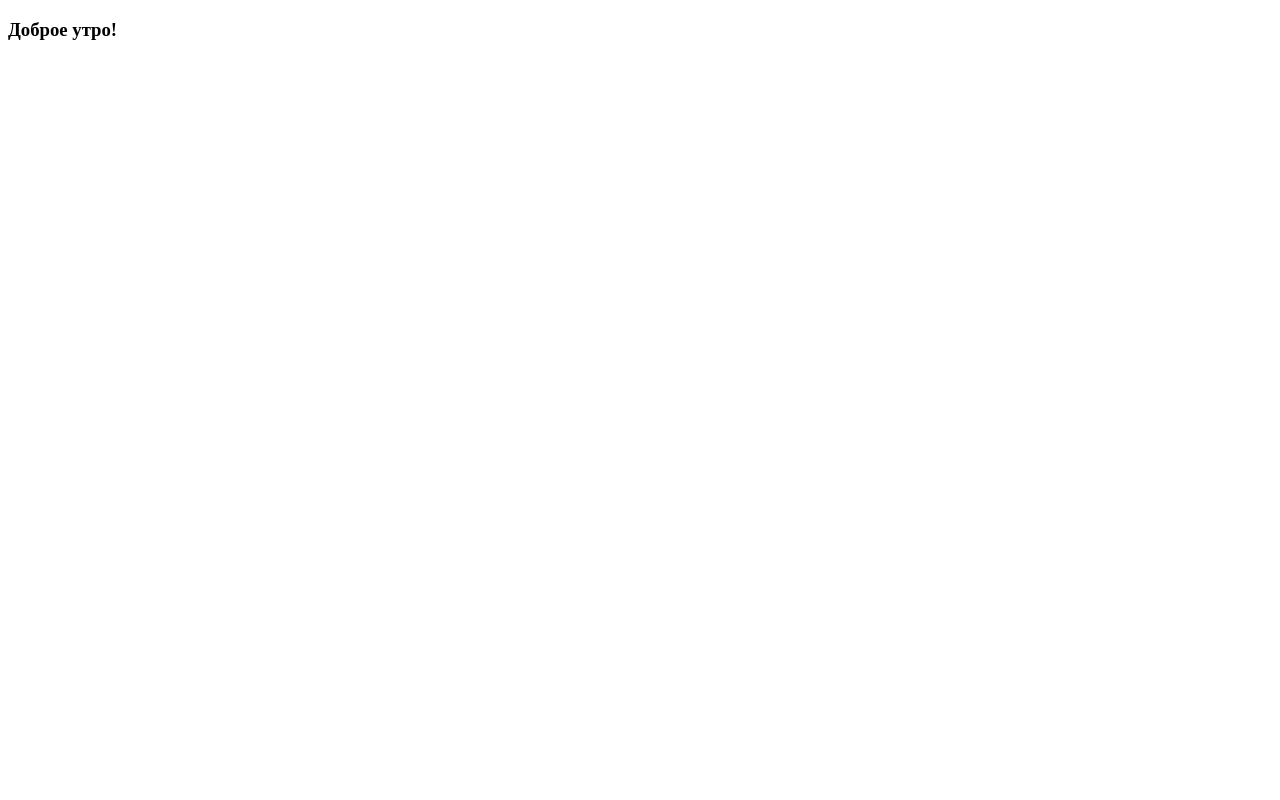
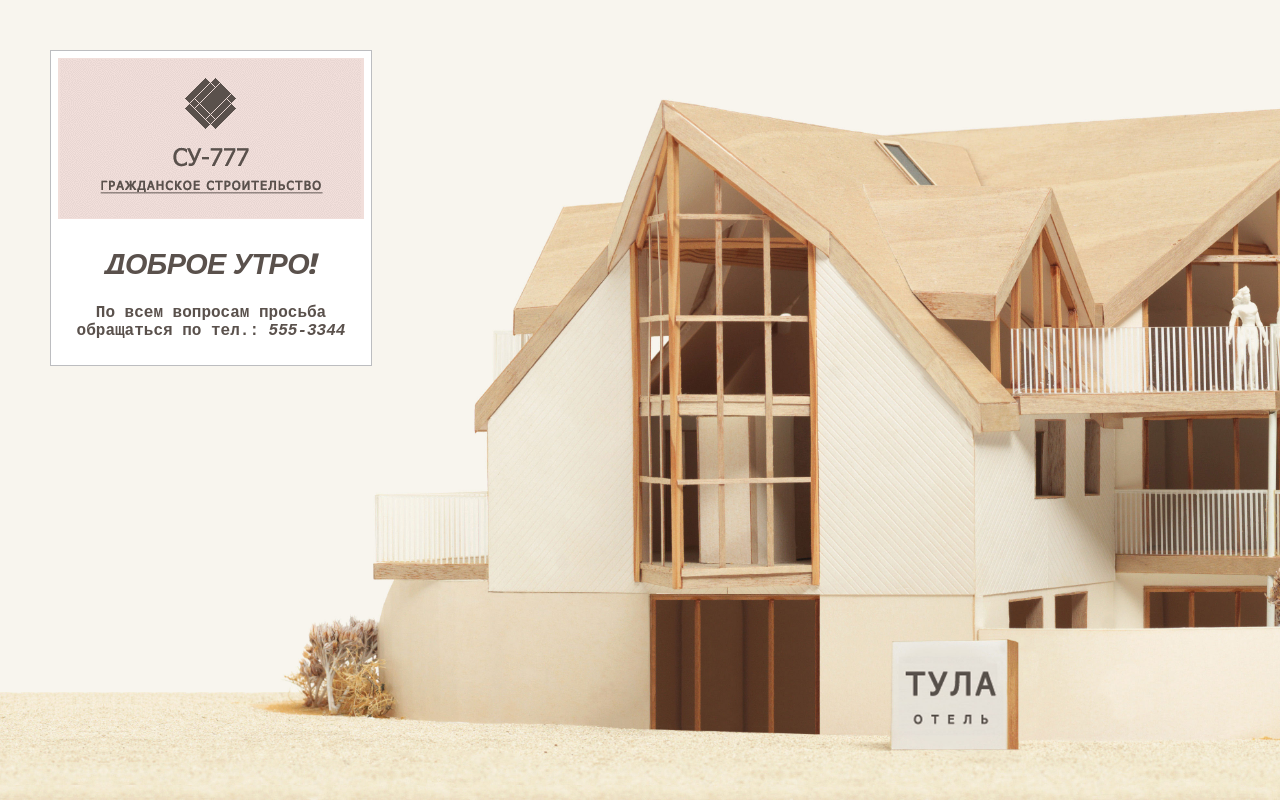
Before and after one commit to BOBKOVSERGEY/js-jquery-dakett, a plain HTML site: page 01/index.html in a window 1280 px wide. Drawn offline with nearby package versions, Linux system fonts and the light colour scheme.

Commit message:
Приветствие в дизайне

```diff
--- /dev/null
+++ b/01/css/style.css
@@ -0,0 +1,66 @@
+/* CSS for adding content example */
+
+@import url(http://fonts.googleapis.com/css?family=Open+Sans:800italic);
+
+body {
+    font-family: "Courier New", Courier, monospace;
+    background: url("../images/constructive-backdrop.jpg") no-repeat center center fixed;
+    -webkit-background-size: cover;
+    -moz-background-size: cover;
+    -o-background-size: cover;
+    background-size: cover;
+    margin: 0;
+    padding: 0;}
+
+h1, h3, p {
+    float: left;
+    clear: left;
+    width: 320px;
+    background-color: #fff;
+    color: #5a514c;
+    text-align: center;}
+
+
+h1 {
+    margin: 50px 0 0 50px;
+    height: 175px;
+    background-image: url("../images/constructive-logo.gif");
+    background-repeat: no-repeat;
+    text-indent: -9999px;
+    border-top: 1px solid #bcbdc0;
+    border-left: 1px solid #bcbdc0;
+    border-right: 1px solid #bcbdc0;}
+
+h3 {
+    margin: 0 0 0 50px;
+    padding: 25px 0 0 0;
+    font-family: 'Open Sans', arial, sans-serif;
+    font-size: 1.8em;
+    font-style: italic;
+    font-weight: 800;
+    line-height: 0.80em;
+    letter-spacing: -0.02em;
+    text-transform: uppercase;
+    border-left: 1px solid #bcbdc0;
+    border-right: 1px solid #bcbdc0;}
+
+p {
+    margin: 0 0 0 50px;
+    padding: 30px 0 25px 0;
+    font-weight: bold;
+    text-align: center;
+    border-right: 1px solid #bcbdc0;
+    border-bottom: 1px solid #bcbdc0;
+    border-left: 1px solid #bcbdc0;}
+
+/* Border under box when you move script in the last example */
+p + script + h3 {
+    padding-bottom: 20px;
+    border-bottom: 1px solid #bcbdc0;}
+
+/* Fix for full-screen background image: Chrome on Android */
+html{
+    height:100%;
+    min-height:100%;}
+body{
+    min-height:100%;}
--- a/01/index.html
+++ b/01/index.html
@@ -5,10 +5,13 @@
     <meta name="viewport"
           content="width=device-width, user-scalable=no, initial-scale=1.0, maximum-scale=1.0, minimum-scale=1.0">
     <meta http-equiv="X-UA-Compatible" content="ie=edge">
-    <title>Document</title>
+    <title>Приветствие на сайте</title>
+    <link rel="stylesheet" href="css/style.css">
 </head>
 <body>
+<h1>СУ-777</h1>
+<script src="js/addContent.js"></script>
+<p>По всем вопросам просьба обращаться по тел.: <em>555-3344</em></p>
 
-<script src="addContent.js"></script>
 </body>
 </html>
```
Also changed, not shown: 01/images/constructive-backdrop.jpg (added), 01/images/constructive-logo.gif (added), 01/js/addContent.js (renamed from 01/addContent.js).
